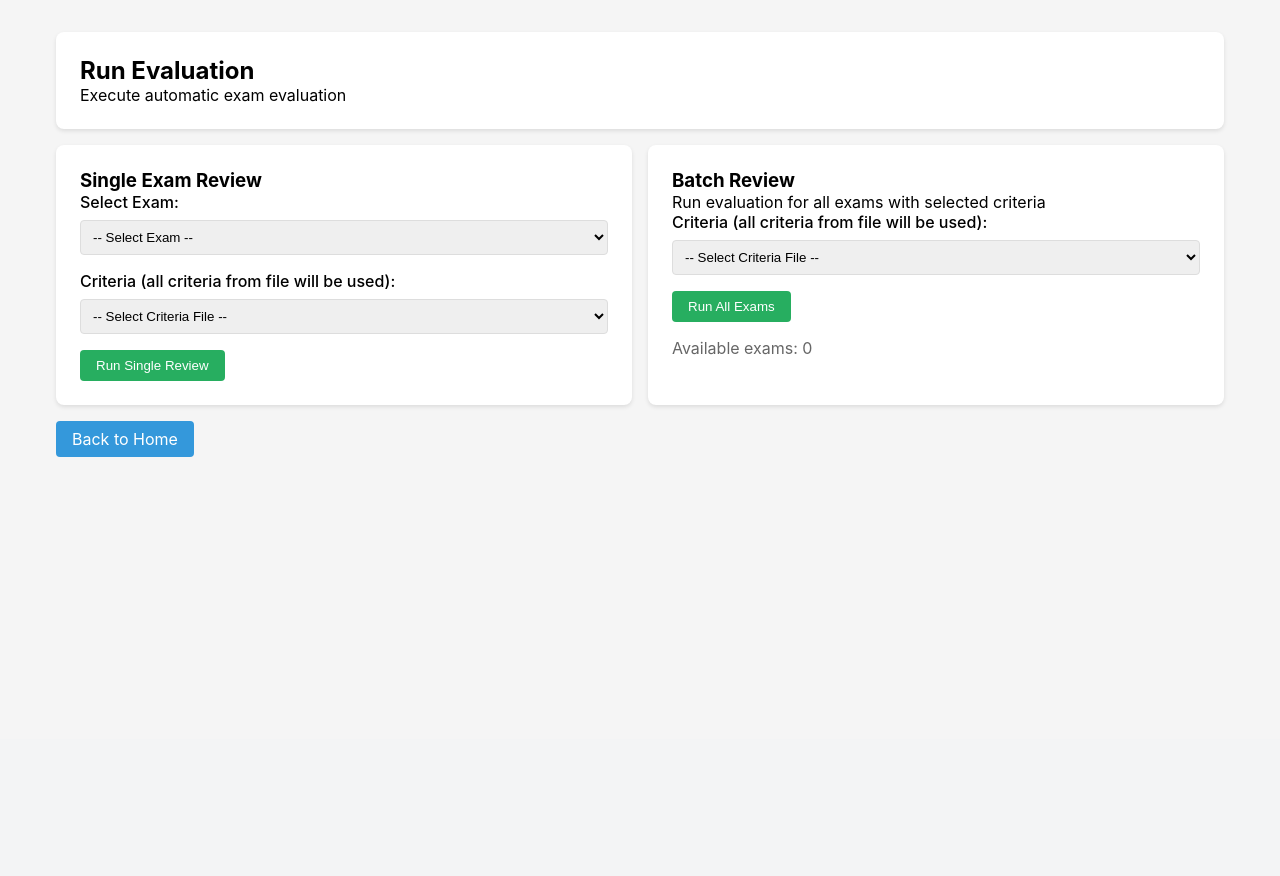
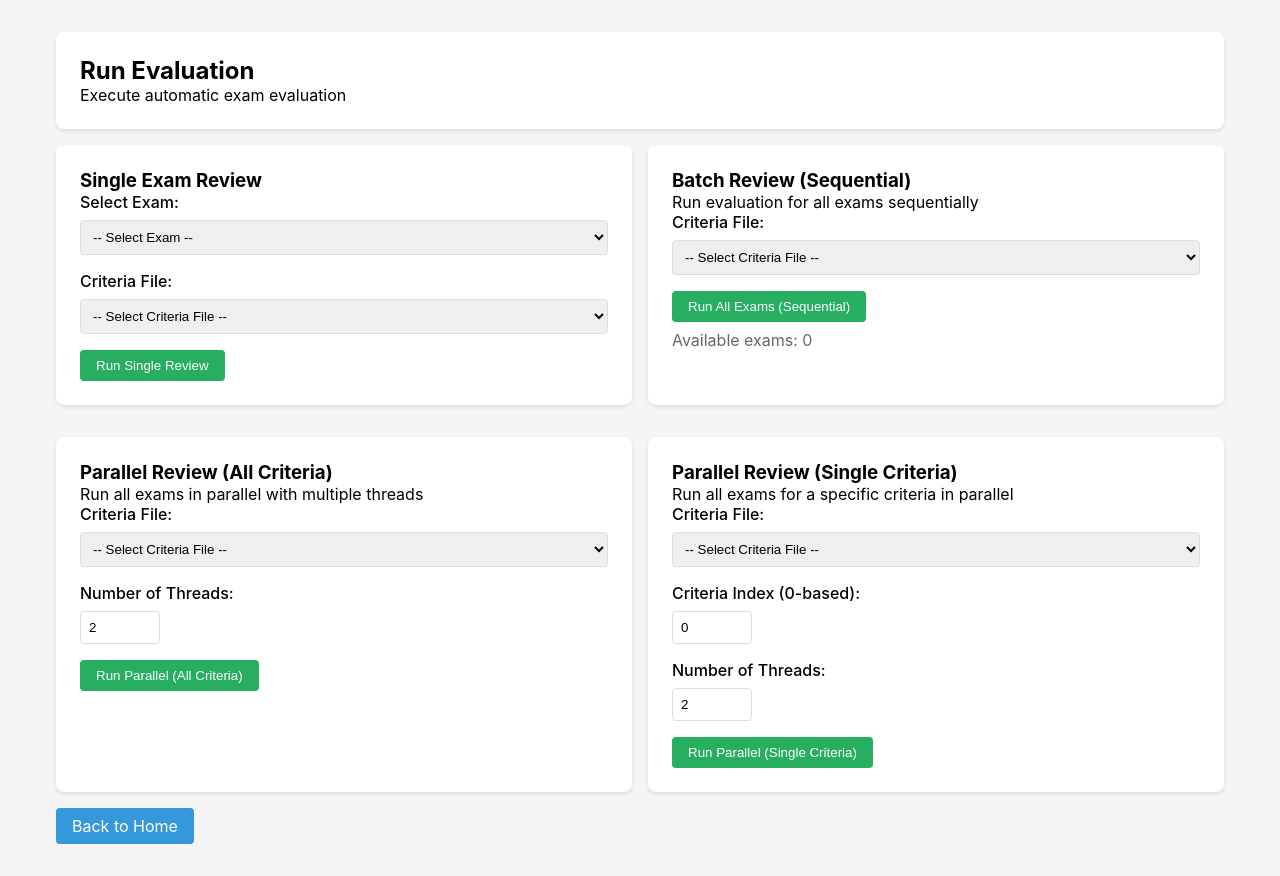
Before and after one commit to satiros12/autoreviewerccode, a Flask app: page /run in a window 1280 px wide. Shown: the part 61-937 px from the top of the page. Before the commit the page ends 518 px from the top, so only its background shows below. Run offline with Flask 3, Linux system fonts and the light colour scheme.

Commit message:
Fix batch evaluation and add parallel execution
- Fix batch evaluation to properly fetch exam list from API
- Add API endpoints for listing files and criteria
- Add parallel execution with configurable thread count
- Add separate endpoint for single criteria evaluation
- Add UI for parallel review (all criteria and single criteria)

```diff
--- a/web_interface/templates/run_review.html
+++ b/web_interface/templates/run_review.html
@@ -100,6 +100,10 @@
     .close-btn:hover {
         background: #c0392b;
     }
+    .thread-input {
+        width: 80px !important;
+        display: inline-block !important;
+    }
 </style>
 {% endblock %}
 
@@ -129,8 +133,8 @@
                 </select>
             </div>
             <div class="form-group">
-                <label>Criteria (all criteria from file will be used):</label>
-                <select name="criteria" id="single-criteria" required>
+                <label>Criteria File:</label>
+                <select name="criteria" id="single-criteria-file" required>
                     <option value="">-- Select Criteria File --</option>
                     {% for criteria in criteria_files %}
                     <option value="{{ criteria }}" {% if selected_criteria == criteria %}selected{% endif %}>{{ criteria }}</option>
@@ -142,11 +146,10 @@
     </div>
 
     <div class="card">
-        <h3>Batch Review</h3>
-        <p>Run evaluation for all exams with selected criteria</p>
-        <form method="post" id="batch-form">
+        <h3>Batch Review (Sequential)</h3>
+        <p>Run evaluation for all exams sequentially</p>
         <div class="form-group">
-                <label>Criteria (all criteria from file will be used):</label>
+            <label>Criteria File:</label>
             <select name="criteria_batch" id="batch-criteria" required>
                 <option value="">-- Select Criteria File --</option>
                 {% for criteria in criteria_files %}
@@ -154,9 +157,52 @@
                 {% endfor %}
             </select>
         </div>
-            <button type="button" name="run_all" class="btn btn-success" onclick="runBatchReview()">Run All Exams</button>
-        </form>
-        <p style="margin-top: 1rem; color: #666;">Available exams: {{ exam_files|length }}</p>
+        <button type="button" name="run_all" class="btn btn-success" onclick="runBatchReview()">Run All Exams (Sequential)</button>
+        <p style="margin-top: 0.5rem; color: #666;">Available exams: {{ exam_files|length }}</p>
+    </div>
+</div>
+
+<div style="display: grid; grid-template-columns: 1fr 1fr; gap: 1rem; margin-top: 1rem;">
+    <div class="card">
+        <h3>Parallel Review (All Criteria)</h3>
+        <p>Run all exams in parallel with multiple threads</p>
+        <div class="form-group">
+            <label>Criteria File:</label>
+            <select id="parallel-criteria" required>
+                <option value="">-- Select Criteria File --</option>
+                {% for criteria in criteria_files %}
+                <option value="{{ criteria }}">{{ criteria }}</option>
+                {% endfor %}
+            </select>
+        </div>
+        <div class="form-group">
+            <label>Number of Threads:</label>
+            <input type="number" id="parallel-threads" value="2" min="1" max="10" class="thread-input">
+        </div>
+        <button type="button" class="btn btn-success" onclick="runParallelReview()">Run Parallel (All Criteria)</button>
+    </div>
+
+    <div class="card">
+        <h3>Parallel Review (Single Criteria)</h3>
+        <p>Run all exams for a specific criteria in parallel</p>
+        <div class="form-group">
+            <label>Criteria File:</label>
+            <select id="parallel-single-criteria-file" required>
+                <option value="">-- Select Criteria File --</option>
+                {% for criteria in criteria_files %}
+                <option value="{{ criteria }}">{{ criteria }}</option>
+                {% endfor %}
+            </select>
+        </div>
+        <div class="form-group">
+            <label>Criteria Index (0-based):</label>
+            <input type="number" id="parallel-single-criteria-index" value="0" min="0" class="thread-input">
+        </div>
+        <div class="form-group">
+            <label>Number of Threads:</label>
+            <input type="number" id="parallel-single-threads" value="2" min="1" max="10" class="thread-input">
+        </div>
+        <button type="button" class="btn btn-success" onclick="runParallelSingleCriteria()">Run Parallel (Single Criteria)</button>
     </div>
 </div>
 
@@ -241,7 +287,7 @@ function cancelReview() {
 
 function runSingleReview() {
     const exam = document.getElementById('single-exam').value;
-    const criteria = document.getElementById('single-criteria').value;
+    const criteria = document.getElementById('single-criteria-file').value;
 
     if (!exam || !criteria) {
         alert('Please select both exam and criteria');
@@ -297,13 +343,30 @@ function runBatchReview() {
     isRunning = true;
     reviewCancelled = false;
 
-    const examCount = {{ exam_files|length }};
-    let currentExam = 0;
+    fetch('/api/files/exams')
+    .then(response => response.json())
+    .then(data => {
+        const examFiles = data.exams;
 
+        if (examFiles.length === 0) {
+            alert('No exams found');
+            hideLoading();
+            return;
+        }
+
+        const examCount = examFiles.length;
         addLog(`Starting batch review for ${examCount} exams`, 'info');
         addLog(`Using criteria file: ${criteria}`, 'info');
 
-    function processNextExam(examFiles, criteriaTotal) {
+        fetch(`/api/criteria/${criteria}`)
+        .then(r => r.json())
+        .then(critData => {
+            const criteriaCount = critData.total_criteria || 1;
+            let currentExam = 0;
+
+            showLoading('Loading...', criteria, 1, examCount);
+
+            function processNextExam() {
                 if (reviewCancelled) {
                     addLog('Batch review cancelled', 'warning');
                     return;
@@ -320,7 +383,6 @@ function runBatchReview() {
 
                 const exam = examFiles[currentExam];
                 addLog(`Processing exam ${currentExam + 1}/${examCount}: ${exam}`, 'info');
-        updateProgress(exam, '1', currentExam + 1, examCount, criteriaTotal);
 
                 fetch('/api/run/single', {
                     method: 'POST',
@@ -338,46 +400,114 @@ function runBatchReview() {
                     }
 
                     currentExam++;
-            processNextExam(examFiles, criteriaTotal);
+                    updateProgress(exam, criteriaCount, currentExam + 1, examCount, criteriaCount);
+                    processNextExam();
                 })
                 .catch(err => {
                     if (reviewCancelled) return;
                     addLog(`Error: ${err}`, 'error');
                     currentExam++;
-            processNextExam(examFiles, criteriaTotal);
+                    processNextExam();
                 });
             }
 
-    showLoading('Loading...', criteria, 1, examCount);
+            processNextExam();
+        });
+    });
+}
 
-    fetch('/exams')
-    .then(response => response.text())
-    .then(html => {
-        const parser = new DOMParser();
-        const doc = parser.parseFromString(html, 'text/html');
-        const examOptions = doc.querySelectorAll('#single-exam option');
-        const examFiles = [];
-        examOptions.forEach(opt => {
-            if (opt.value) examFiles.push(opt.value);
-        });
+function runParallelReview() {
+    const criteria = document.getElementById('parallel-criteria').value;
+    const threads = parseInt(document.getElementById('parallel-threads').value) || 2;
 
-        if (examFiles.length === 0) {
-            addLog('No exams found', 'error');
-            hideLoading();
+    if (!criteria) {
+        alert('Please select criteria');
         return;
     }
 
-        addLog(`Found ${examFiles.length} exams to process`, 'info');
+    if (isRunning) return;
+    isRunning = true;
+    reviewCancelled = false;
 
-        fetch('/criteria')
-        .then(response => response.text())
-        .then(criteriaHtml => {
-            const criteriaDoc = parser.parseFromString(criteriaHtml, 'text/html');
-            const criteriaOptions = criteriaDoc.querySelectorAll('#single-criteria option');
-            const criteriaTotal = criteriaOptions.length;
+    showLoading('Loading...', criteria, 0, 100);
+    addLog(`Starting parallel review with ${threads} threads`, 'info');
+    addLog(`Using criteria file: ${criteria}`, 'info');
 
-            processNextExam(examFiles, criteriaTotal);
+    fetch('/api/run/parallel', {
+        method: 'POST',
+        headers: {'Content-Type': 'application/json'},
+        body: JSON.stringify({criteria_file: criteria, max_workers: threads})
+    })
+    .then(response => response.json())
+    .then(data => {
+        if (reviewCancelled) return;
+
+        if (data.success) {
+            addLog(`Parallel review completed!`, 'success');
+            addLog(`Processed: ${data.success_count} exams, Errors: ${data.error_count}`, 'success');
+            hideLoading();
+            setTimeout(() => {
+                window.location.href = '/reviews';
+            }, 1500);
+        } else {
+            addLog(`Error: ${data.error}`, 'error');
+            hideLoading();
+            alert('Error: ' + data.error);
+        }
+    })
+    .catch(err => {
+        addLog(`Error: ${err}`, 'error');
+        hideLoading();
     });
+}
+
+function runParallelSingleCriteria() {
+    const criteria = document.getElementById('parallel-single-criteria-file').value;
+    const criteriaIndex = parseInt(document.getElementById('parallel-single-criteria-index').value) || 0;
+    const threads = parseInt(document.getElementById('parallel-single-threads').value) || 2;
+
+    if (!criteria) {
+        alert('Please select criteria');
+        return;
+    }
+
+    if (isRunning) return;
+    isRunning = true;
+    reviewCancelled = false;
+
+    showLoading('Loading...', criteria, 0, 100);
+    addLog(`Starting parallel review for criteria ${criteriaIndex} with ${threads} threads`, 'info');
+    addLog(`Using criteria file: ${criteria}`, 'info');
+
+    fetch('/api/run/parallel-criteria', {
+        method: 'POST',
+        headers: {'Content-Type': 'application/json'},
+        body: JSON.stringify({
+            criteria_file: criteria,
+            criteria_index: criteriaIndex,
+            max_workers: threads
+        })
+    })
+    .then(response => response.json())
+    .then(data => {
+        if (reviewCancelled) return;
+
+        if (data.success) {
+            addLog(`Parallel review completed!`, 'success');
+            addLog(`Processed: ${data.success_count} exams, Errors: ${data.error_count}`, 'success');
+            hideLoading();
+            setTimeout(() => {
+                window.location.href = '/reviews';
+            }, 1500);
+        } else {
+            addLog(`Error: ${data.error}`, 'error');
+            hideLoading();
+            alert('Error: ' + data.error);
+        }
+    })
+    .catch(err => {
+        addLog(`Error: ${err}`, 'error');
+        hideLoading();
     });
 }
 
```
Also changed, not shown: web_interface/routes/api.py (+197 -28 lines), web_interface/services/__init__.py (+68 -2 lines). Lines whose indentation alone changed are shown as unchanged.
